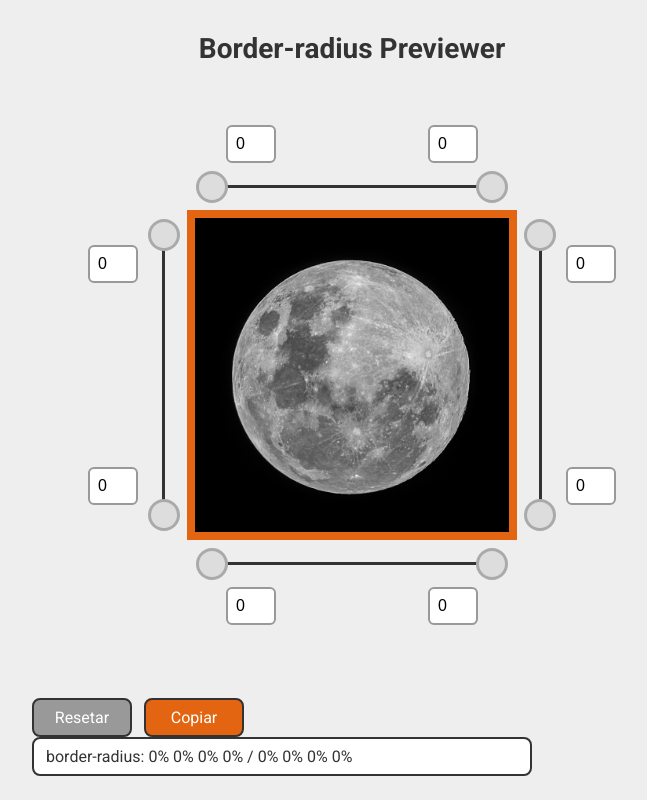
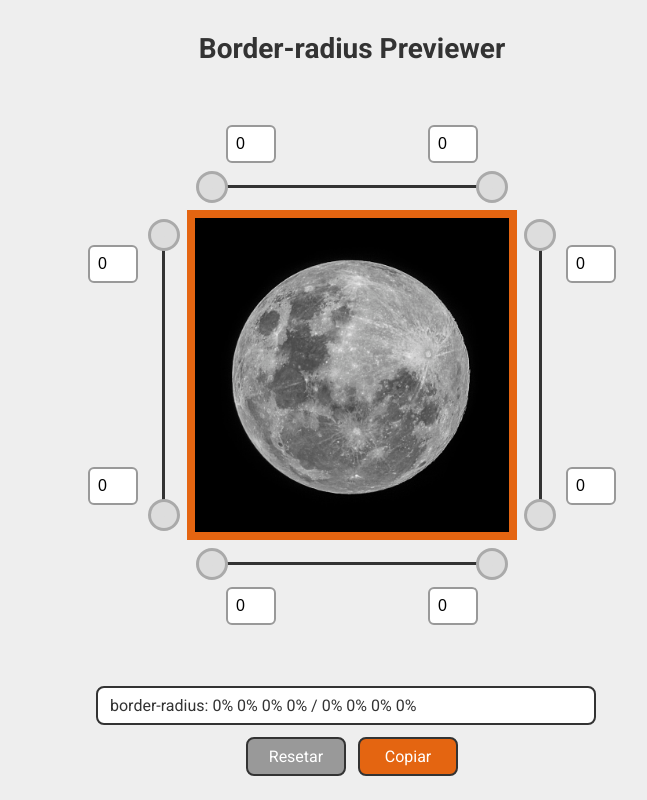
Before and after one commit to Paulotx/border-radius-previewer, a React (Create React App) app: page / in a window 1280 px wide. Shown: the whole page, without its empty margins (288-935 px from the left). Built offline with nearby package versions, Linux system fonts and the light colour scheme.

Commit message:
editi buttons

```diff
--- a/src/pages/BorderRadius/index.tsx
+++ b/src/pages/BorderRadius/index.tsx
@@ -641,18 +641,19 @@ const BorderRadius: React.FC = () => {
             </Container>
 
             <Result>
-                <button type="button" onClick={handleReset}>
-                    Resetar
-                </button>
-                <button type="button" onClick={handleCopy}>
-                    Copiar
-                </button>
-
                 <input
                     ref={ref}
                     type="text"
                     value={`border-radius: ${borderRadius}`}
                 />
+                <div>
+                    <button type="button" onClick={handleReset}>
+                        Resetar
+                    </button>
+                    <button type="button" onClick={handleCopy}>
+                        Copiar
+                    </button>
+                </div>
             </Result>
         </>
     );
--- a/src/pages/BorderRadius/styles.ts
+++ b/src/pages/BorderRadius/styles.ts
@@ -159,6 +159,13 @@ export const Result = styled.div`
     left: 50%;
     transform: translateX(-50%);
 
+    @media (max-width: 1450px) {
+        display: flex;
+        flex-direction: column;
+        align-items: center;
+        justify-content: center;
+    }
+
     input {
         font-family: 'Roboto', sans-serif;
         color: #333;
@@ -167,28 +174,36 @@ export const Result = styled.div`
         border: 2px solid #333;
         font-size: 16px;
         border-radius: 8px;
+        margin-right: 12px;
+    }
+
+    div {
+        display: inline-block;
+        @media (max-width: 1450px) {
+            margin-top: 12px;
+        }
     }
 
     button {
         width: 100px;
         padding: 8px 16px;
-        background: #e46511;
+        background: #999;
         color: #fff;
         border: 2px solid #333;
         border-radius: 8px;
         font-family: 'Roboto', sans-serif;
-        margin-right: 12px;
 
         &:hover {
-            background: #f4a895;
+            background: #bbb;
         }
 
-        &:first-child {
-            background: #999;
+        &:last-child {
+            background: #e46511;
+            margin-left: 12px;
         }
 
-        &:first-child:hover {
-            background: #bbb;
+        &:last-child:hover {
+            background: #f4a895;
         }
     }
 `;
```
Also changed, not shown: 1 other file (tests, documents, lock files or other folders).
